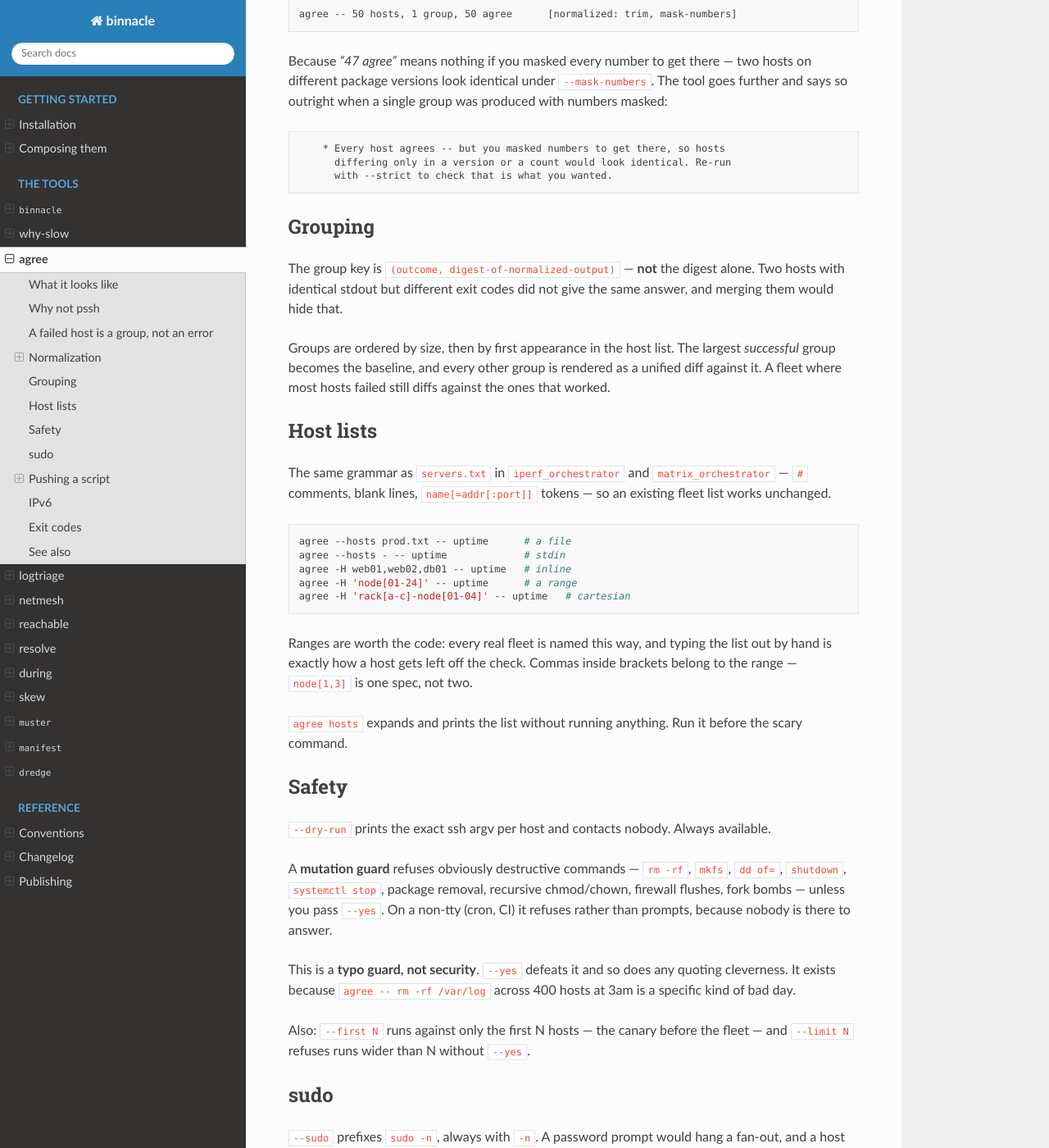
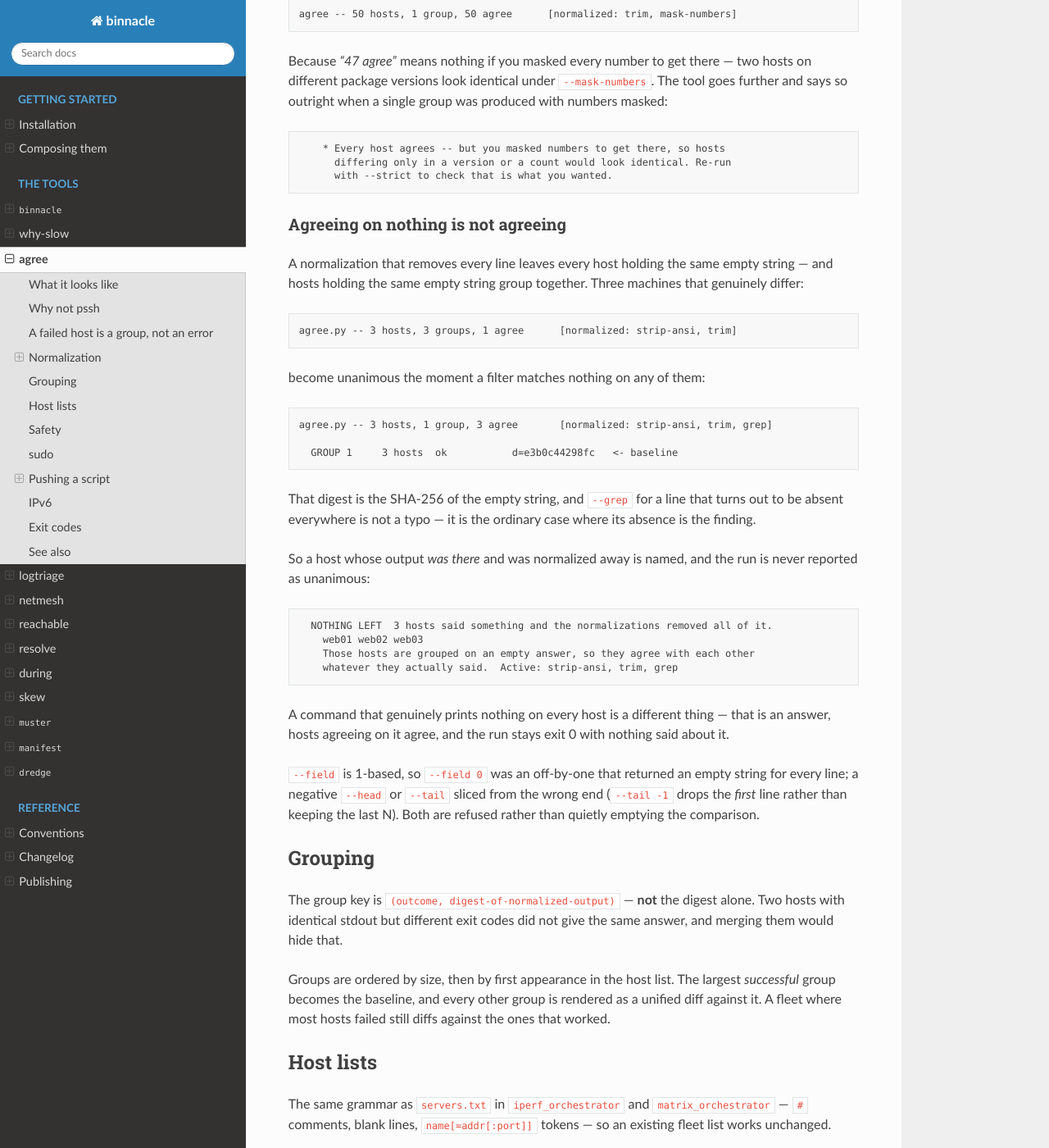
Before and after one commit to MartinGallagher-code/binnacle, a Sphinx documentation site: the page built from docs/tools/agree.md, in a window 1280 px wide and 1400 px high, scrolled down 2389 px. Shown: the whole window at 82% size. Built offline with Sphinx 7.4.7 and the Read the Docs theme 3.1.0, drawn with Linux system fonts in a browser that asks for light colours; some of the changed text lies outside the part shown.

Commit message:
agree called it unanimous when it had compared empty strings
Hosts holding the same empty string group together, so a normalization
that removes every line collapses a fleet that genuinely differs into one
group -- digest e3b0c44298fc, the SHA-256 of the empty string -- under
the words "Every host gave the same answer. Nothing to chase here."

Three hosts that come back as three groups become "3 hosts, 1 group, 3
agree" with a single --grep. And --grep for a line that turns out to be
absent everywhere is not a typo: it is the ordinary case where its
absence is the finding, reported as unanimity about nothing.

This is the failure the tool exists to prevent, reached from the other
side. Its own docstring says a tool that prints unreachable hosts to
stderr and moves on "lets you believe you checked them"; a comparison of
empty strings lets you believe you compared them.

A host whose output was there and was normalized away is named now, never
counted as unanimous, and reflected in the exit status. The distinction
that makes this safe is raw output vs normalized: a command that prints
nothing on every host is an answer, hosts agreeing on it agree, and that
run is untouched at exit 0.

The arguments that can only ever produce it are refused as well. --field
is 1-based, so --field 0 was an off-by-one handing back an empty string
for every line; a negative --head or --tail sliced from the wrong end,
with --tail -1 dropping the first line rather than keeping the last N.

443 tests, all passing.

Co-Authored-By: Claude Opus 5 <noreply@anthropic.com>
Claude-Session: https://claude.ai/code/session_018aVKp1gJBMueRPgkonyCux

````diff
--- a/docs/tools/agree.md
+++ b/docs/tools/agree.md
@@ -123,6 +123,47 @@ group was produced with numbers masked:
       differing only in a version or a count would look identical. Re-run
       with --strict to check that is what you wanted.
 ```
+
+### Agreeing on nothing is not agreeing
+
+A normalization that removes every line leaves every host holding the same
+empty string — and hosts holding the same empty string group together. Three
+machines that genuinely differ:
+
+```text
+agree.py -- 3 hosts, 3 groups, 1 agree      [normalized: strip-ansi, trim]
+```
+
+become unanimous the moment a filter matches nothing on any of them:
+
+```text
+agree.py -- 3 hosts, 1 group, 3 agree       [normalized: strip-ansi, trim, grep]
+
+  GROUP 1     3 hosts  ok           d=e3b0c44298fc   <- baseline
+```
+
+That digest is the SHA-256 of the empty string, and `--grep` for a line that
+turns out to be absent everywhere is not a typo — it is the ordinary case
+where its absence is the finding.
+
+So a host whose output *was there* and was normalized away is named, and the
+run is never reported as unanimous:
+
+```text
+  NOTHING LEFT  3 hosts said something and the normalizations removed all of it.
+    web01 web02 web03
+    Those hosts are grouped on an empty answer, so they agree with each other
+    whatever they actually said.  Active: strip-ansi, trim, grep
+```
+
+A command that genuinely prints nothing on every host is a different thing —
+that is an answer, hosts agreeing on it agree, and the run stays exit 0 with
+nothing said about it.
+
+`--field` is 1-based, so `--field 0` was an off-by-one that returned an empty
+string for every line; a negative `--head` or `--tail` sliced from the wrong
+end (`--tail -1` drops the *first* line rather than keeping the last N). Both
+are refused rather than quietly emptying the comparison.
 
 ## Grouping
 
@@ -258,7 +299,7 @@ walk path MTU, so the family reaches much further into it than a host list.
 | Code | Meaning |
 |---|---|
 | `0` | unanimous, everything succeeded |
-| `1` | divergence: more than one successful group |
+| `1` | divergence: more than one successful group, **or** nothing left to compare (see below) |
 | `3` | at least one host failed — outranks divergence |
 | `2` | usage error |
 
````
Also changed, not shown: CHANGELOG.md (+24 -0 lines), 2 other files.
